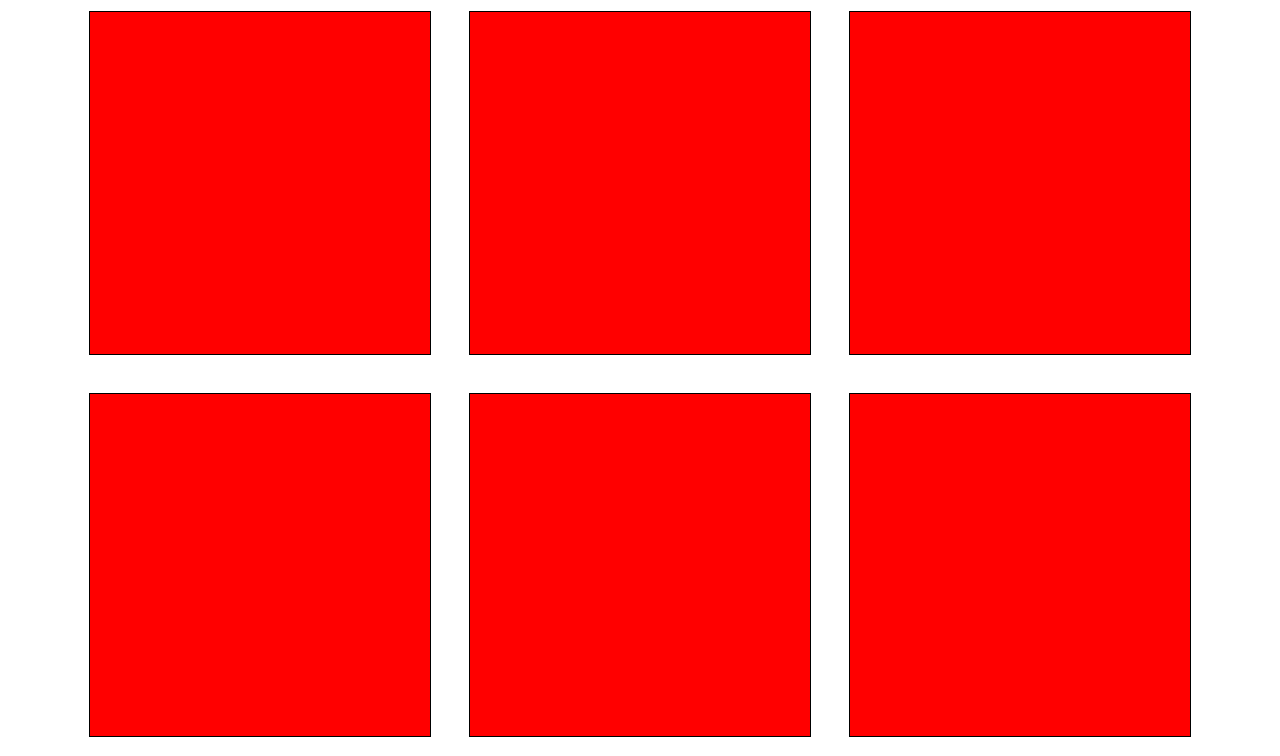
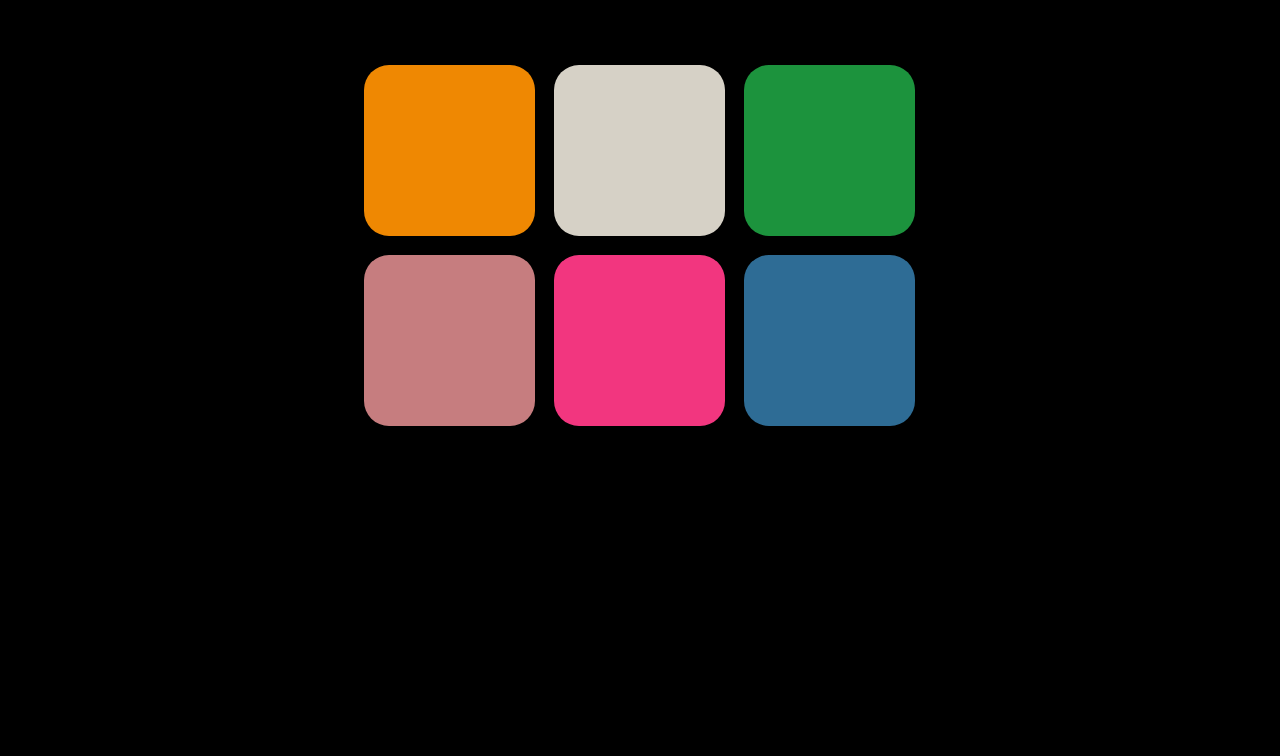
Before and after one commit to jlian020/ColorPickingGame, a plain HTML site: page index.html in a window 1280 px wide. Shown: the part 248-1004 px from the top of the page. After the commit the page ends 800 px from the top, so only its background shows below. Drawn offline with nearby package versions, Linux system fonts and the light colour scheme.

Commit message:
Added the square selectors

```diff
--- a/index.html
+++ b/index.html
@@ -19,17 +19,13 @@
 	</div>
 
 	<div id="choices" class="container">
-		<div class="row">
 		<div id="square1" class="squares"></div>
 		<div id="square2" class="squares"></div>
 		<div id="square3" class="squares"></div>
-		</div>
-		<div class="row">
 		<div id="square4" class="squares"></div>
 		<div id="square5" class="squares"></div>
 		<div id="square6" class="squares"></div>
 	</div>
-	</div>
 <script type="text/javascript" src="script.js"></script>
 </body>
 </html>
--- a/script.js
+++ b/script.js
@@ -0,0 +1,9 @@
+var squares = document.querySelectorAll(".squares");
+var rgbDisplay = document.querySelector("#rgbDisplay");
+
+
+for(var i = 0; i < squares.length; i++) {
+	squares[i].style.backgroundColor = "rgb(" + Math.floor(Math.random() * 256) + ", " + Math.floor(Math.random() * 256) + ", " + Math.floor(Math.random() * 256) + ")";
+}
+var randomColor = squares[Math.floor(Math.random() * squares.length)].style.backgroundColor;
+rgbDisplay.textContent = randomColor;
--- a/style.css
+++ b/style.css
@@ -1,16 +1,22 @@
-/* CLASSES*/
+/* TAGS */
+body {
+	background: black;
+}
+
+/* CLASSES */
 .squares {
 	width: 30%;
-	background: red;
-	padding-bottom: 30%;
-	border: 1px solid black;
 	float: left;
 	margin: 1.66%;
+	padding-bottom: 30%;
+	background: green;
+	border: round;
+	border-radius: 25px;
 }
 
 .container {
-	margin: auto;
-	max-width: 600px%;
+	width: 600px;
+	padding-top: 5%;
 }
 
 /* ID */
```
Lines whose indentation alone changed are shown as unchanged.
